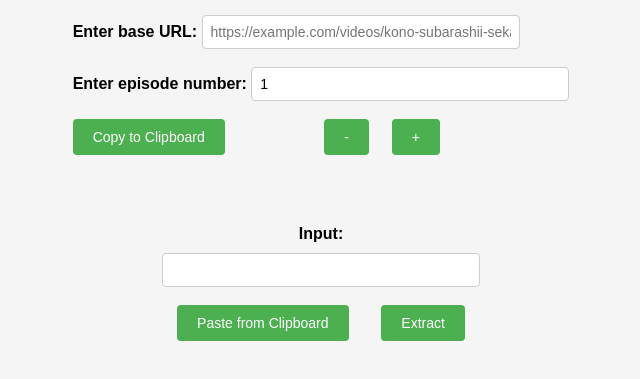
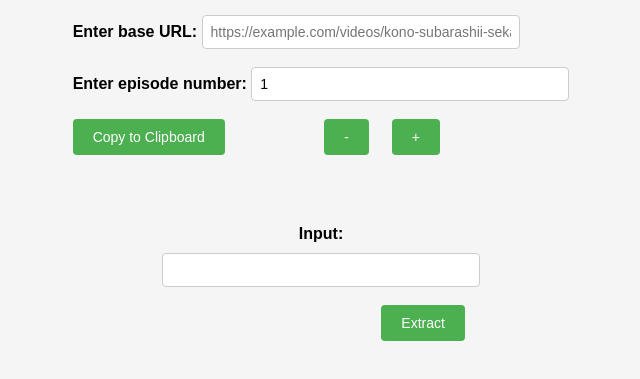
Before and after one commit to wayexit995/Code_For_Myself, a plain HTML site: page Konosuba.html in a window 1280 px wide. Shown: the part 129-508 px from the top of the page, without its empty margins (319-959 px from the left). Drawn offline with Linux system fonts and the light colour scheme.

Commit message:
Update Konosuba.html

```diff
--- a/Konosuba.html
+++ b/Konosuba.html
@@ -283,7 +283,7 @@ function enablePasteButton() {
     <input type="text" id="input-field" name="input-field">
     <br>
 	<div class="konosuba">
-		<input type="button" value="Paste from Clipboard" onclick="pasteFromClipboard()" id="paste-button" disabled>
+		<input type="button" style="visibility: hidden;" value="Paste from Clipboard" onclick="pasteFromClipboard()" id="paste-button" disabled>
 		<button style="visibility: hidden; padding: 10px 10px;">I</button>
 		<input type="button" value="Extract" onclick="extractText()">
 	</div>
```
